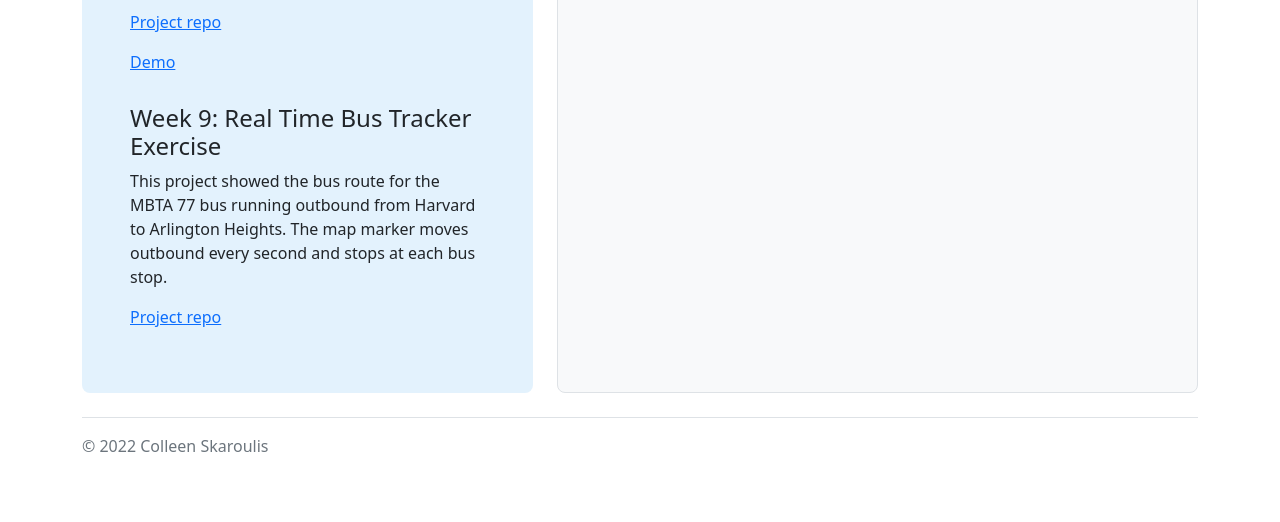
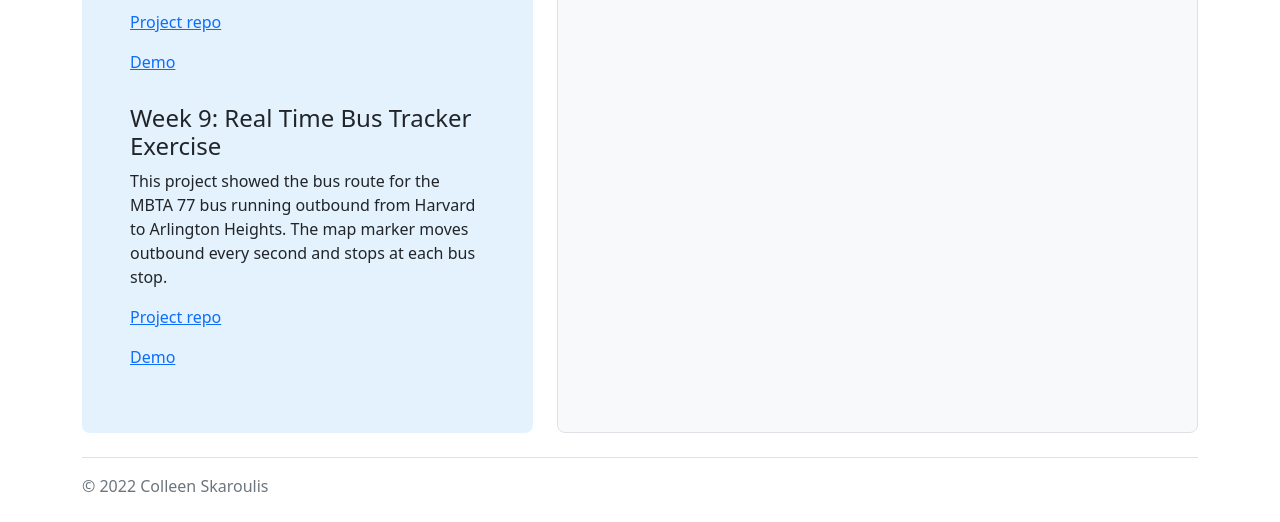
Before and after one commit to cskaroulis/cskaroulis.github.io, a website: page index.html in a window 1280 px wide. Shown: the part 1017-1539 px from the top of the page. Before the commit the page ends 1499 px from the top, so only its background shows below. Drawn offline with nearby package versions, Linux system fonts and the light colour scheme.

Commit message:
fixed demo links for bus tracker

```diff
--- a/index.html
+++ b/index.html
@@ -59,7 +59,7 @@
             <h4 class="exercise-title">Week 9: Real Time Bus Tracker Exercise</h4>
             <p>This project showed the bus route for the MBTA 77 bus running outbound from Harvard to Arlington Heights. The map marker moves outbound every second and stops at each bus stop.</p>
             <p><a class="link-primary" href="https://github.com/cskaroulis/MITxPRO-bus-tracker" target="_blank">Project repo</a></p>
-
+            <p><a class="link-primary" href="https://cskaroulis.github.io/public-demo/bus-tracker" target="_blank">Demo</a></p>
 
           </div>
         </div>
```
Also changed, not shown: projects.html (+1 -1 lines).
